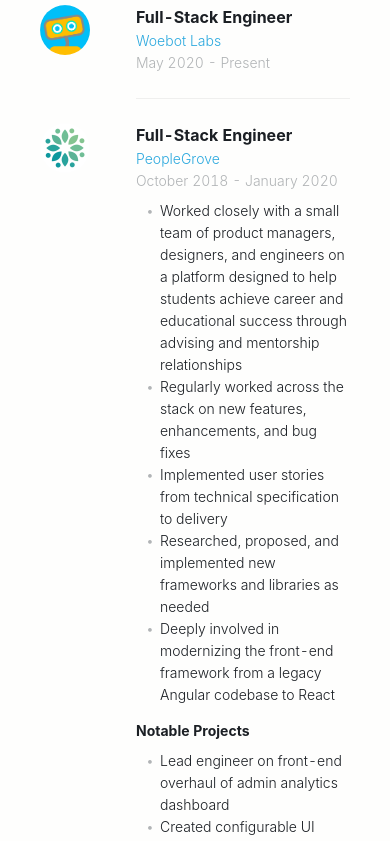
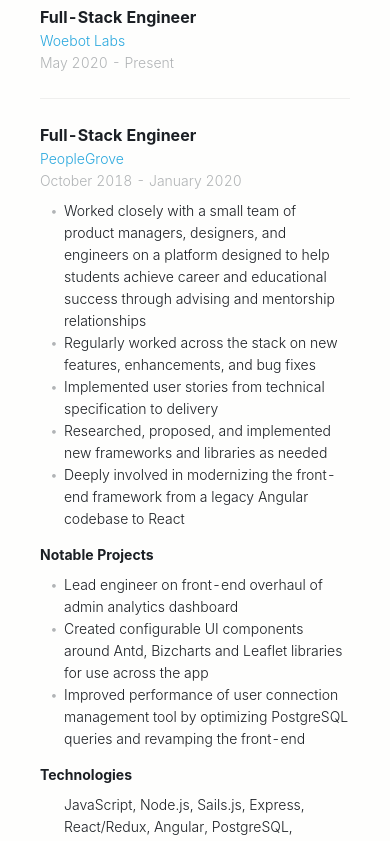
Before and after one commit to josegallegos07/josegallegos.info-v2, a React (Create React App) app: page / in a window 390 px wide. Shown: the part 1020-1861 px from the top of the page. Built offline with nearby package versions, Linux system fonts and the light colour scheme.

Commit message:
no company img for small screens

```diff
--- a/src/styles/Home.scss
+++ b/src/styles/Home.scss
@@ -12,7 +12,7 @@
       width: 60%;
     }
 
-    @include medium {
+    @include medium-size {
       flex-direction: column;
 
       .resume {
--- a/src/styles/_layout.scss
+++ b/src/styles/_layout.scss
@@ -1,7 +1,14 @@
 $medium: 1068px;
+$small: 600px;
 
-@mixin medium {
+@mixin medium-size {
   @media only screen and (max-width: $medium) {
     @content
   }
 }
+
+@mixin small-size {
+  @media only screen and (max-width: $small) {
+    @content
+  }
+}
--- a/src/styles/components/Resume.scss
+++ b/src/styles/components/Resume.scss
@@ -51,6 +51,11 @@
 
 .work-experience {
   @include edu-layout;
+  @include small-size {
+    &--left {
+      display: none;
+    }
+  }
 
   &-logo {
     $img-size: 50px;
```
